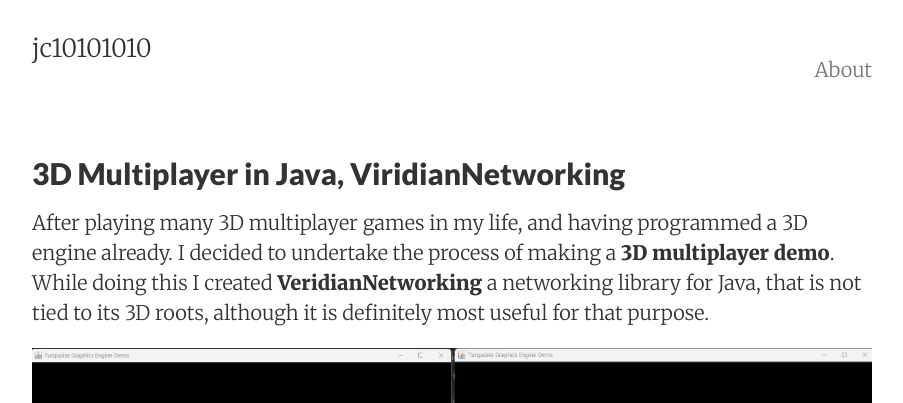
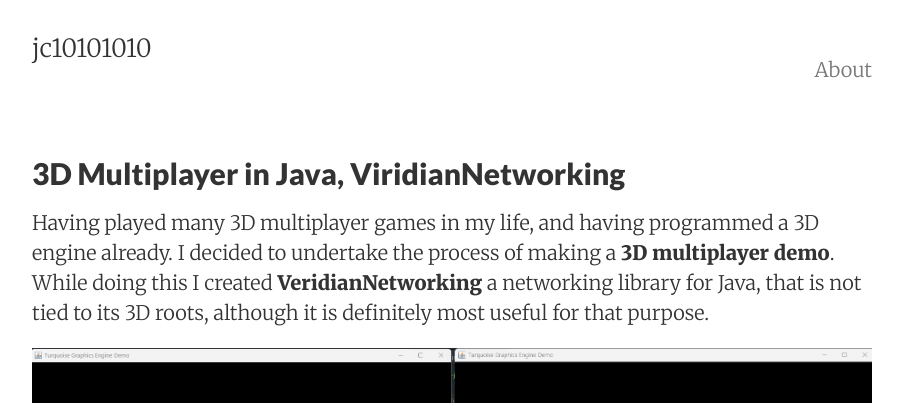
Before and after one commit to jc10101010/jc10101010.github.io, a Jekyll site: the page built from _posts/2024-08-12-multiplayer.md, in a window 1280 px wide and 900 px high. Shown: the top 403 px of the window, without its empty margins (188-1091 px from the left). Built offline with Jekyll 4.4.1, drawn with Linux system fonts in a browser that asks for light colours.

Commit message:
Fixed words

```diff
--- a/_posts/2024-08-12-multiplayer.md
+++ b/_posts/2024-08-12-multiplayer.md
@@ -5,7 +5,7 @@ summary:    A multiplayer demo using the 3D engine that I built previously
 categories: jekyll pixyll
 ---
 
-After playing many 3D multiplayer games in my life, and having programmed a 3D engine already.
+Having played many 3D multiplayer games in my life, and having programmed a 3D engine already.
 I decided to undertake the process of making a __3D multiplayer demo__. While doing this I created __VeridianNetworking__
 a networking library for Java, that is not tied to its 3D roots, although it is definitely most useful
 for that purpose.
```
